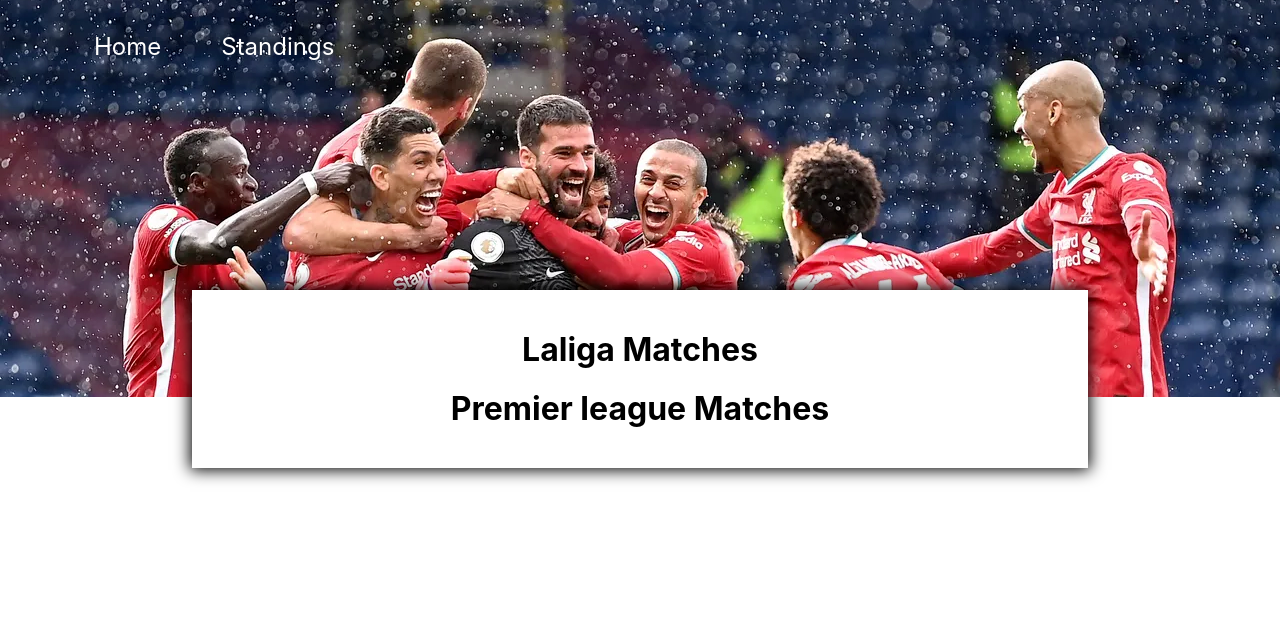
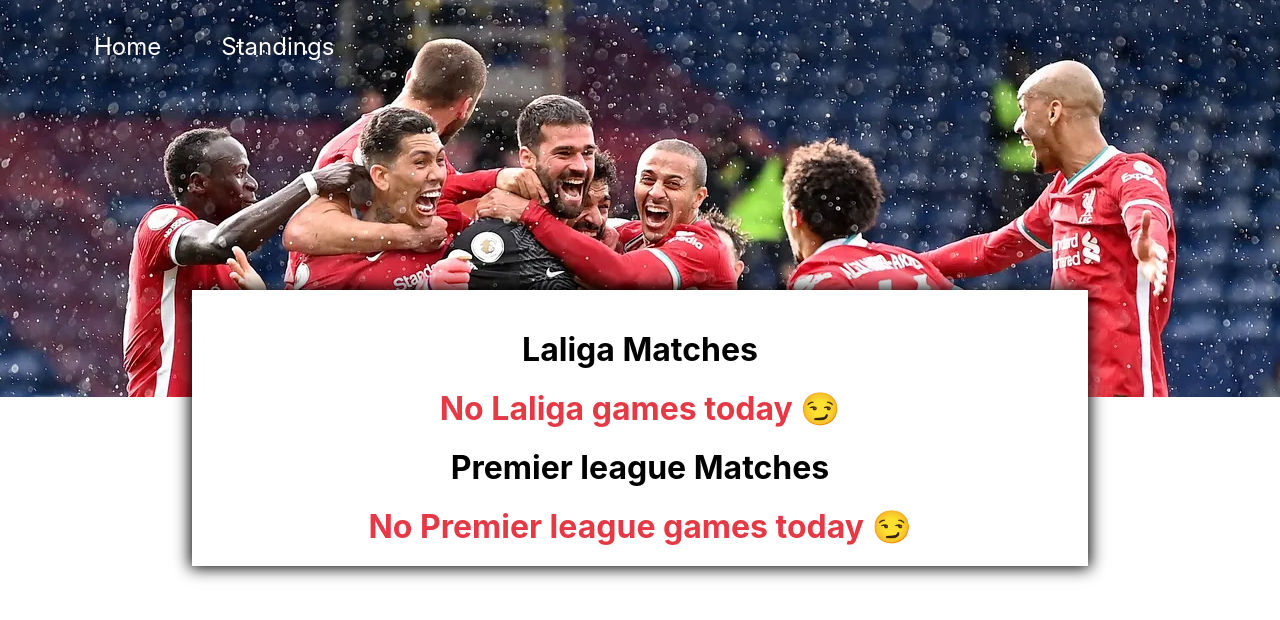
Before and after one commit to Th3redTea/react-topmatches, a Next.js app: page / in a window 1280 px wide. Shown: the top 620 px of the page. Built offline with nearby package versions, Linux system fonts and the light colour scheme; no server answers.

Commit message:
throw an IU error when there's no matches

```diff
--- a/components/MatcheTable.js
+++ b/components/MatcheTable.js
@@ -61,14 +61,8 @@ export default function MatcheTable() {
     },[])
 
 
+   const LigaRendering = () => {
 
-
-
-  return(
-    <div className={styles.container}>
-        <h1 className={styles.ligaTitle}>Laliga Matches</h1>
-
-      {
 
     laLigaMatches.map((game, indx) => {
 
@@ -92,21 +86,22 @@ export default function MatcheTable() {
               HometeamLogo={game.teams.home.logo}
 
               />
+
           </div>
           )
         })
    }
 
-          <h1 className={styles.ligaTitle}>Premier league Matches</h1>
 
+   const PLrendering = () => {
 
-        {
     premierLeagueMatches.map((game, indx) => {
 
       const date = new Date(game.fixture.date)
 
       const hours = date.getHours()
       const minuts = date.getMinutes()
+
       return(
         <div key={game.fixture.id}>
               <p className={styles.gameTime}>{hours}:{minuts == 0 ? "00" : minuts}</p>
@@ -126,7 +121,22 @@ export default function MatcheTable() {
           </div>
           )
         })
+
+
    }
+
+
+  return(
+    <div className={styles.container}>
+        <h1 className={styles.ligaTitle}>Laliga Matches</h1>
+
+          {laLigaMatches.length !== 0 ? <LigaRendering /> : <h1 style={{color: '#e63946'}}  id={styles.nomatch}>No Laliga games today 😏</h1>}
+
+          <h1 className={styles.ligaTitle}>Premier league Matches</h1>
+
+          {premierLeagueMatches.length !== 0 ? <PLrendering /> : <h1 style={{color: '#e63946'}}  id={styles.nomatch}>No Premier league games today 😏</h1>}
+
+
         </div>
      )
 
```
Also changed, not shown: 1 other file (tests, documents, lock files or other folders). Lines whose indentation alone changed are shown as unchanged.
